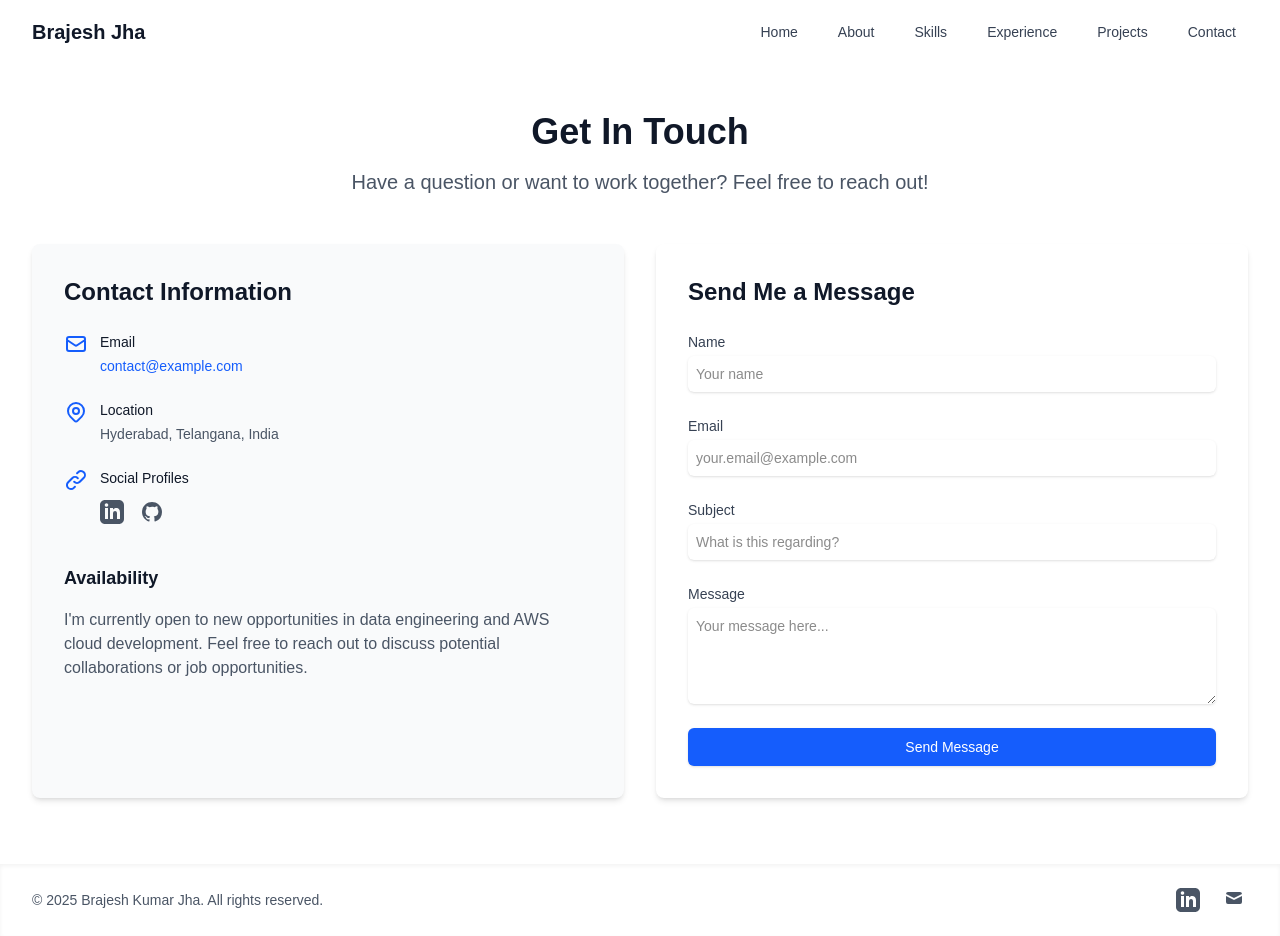
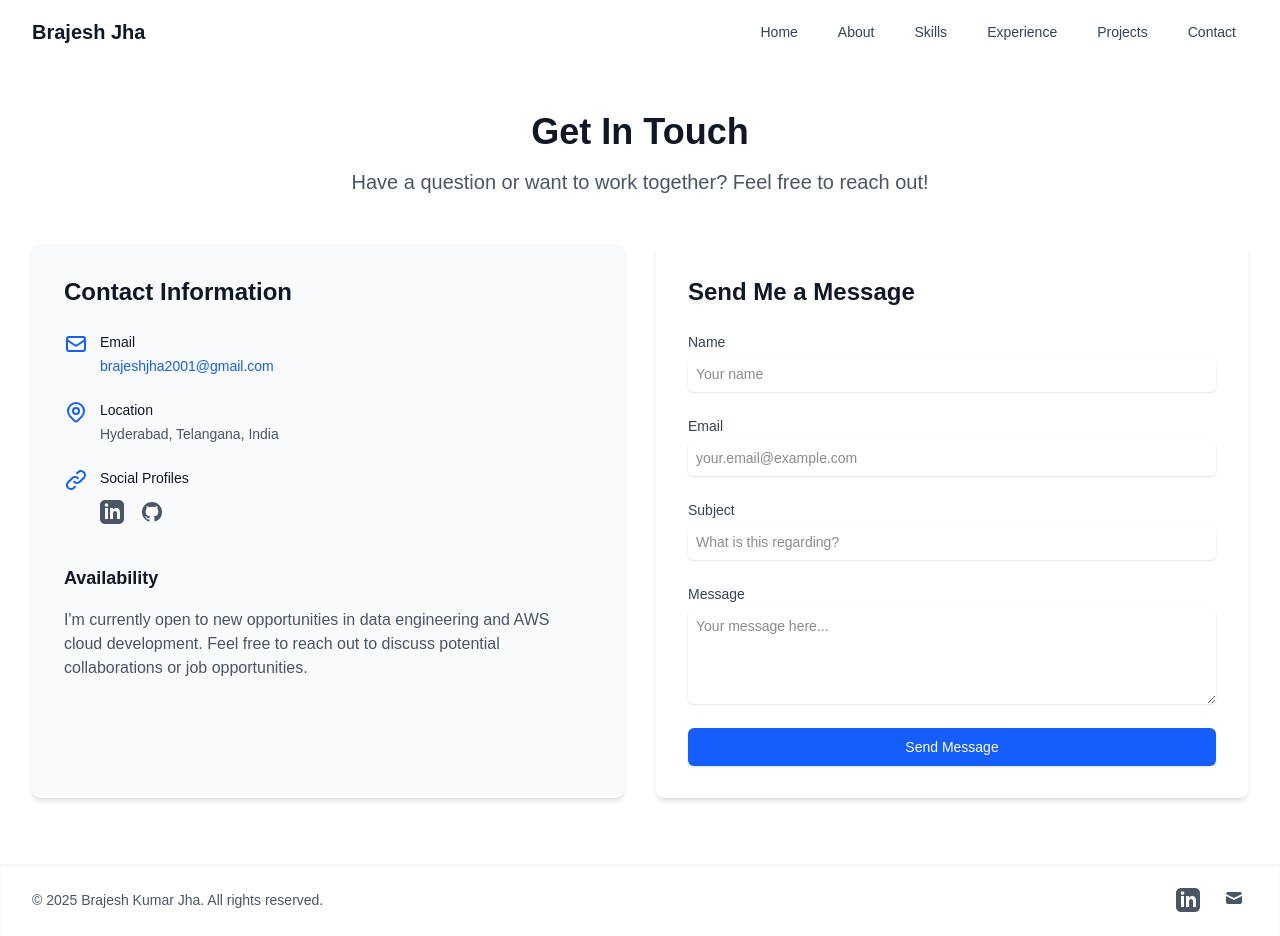
Before and after one commit to brajeshkrjha/portfolio, a Next.js app: page /contact in a window 1280 px wide. Built offline with nearby package versions, Linux system fonts and the light colour scheme.

Commit message:
Modifications

```diff
--- a/app/about/page.js
+++ b/app/about/page.js
@@ -17,7 +17,7 @@ export default function About() {
           <div className="md:w-1/3">
             <div className="aspect-w-1 aspect-h-1 rounded-lg overflow-hidden shadow-lg">
               <Image
-                src="/profile.svg"
+                src="/my_img.jpg"
                 alt="Brajesh Kumar Jha"
                 width={400}
                 height={400}
@@ -63,7 +63,7 @@ export default function About() {
                   <svg className="h-5 w-5 text-blue-600 dark:text-blue-400 mr-3" fill="none" viewBox="0 0 24 24" stroke="currentColor">
                     <path strokeLinecap="round" strokeLinejoin="round" strokeWidth={2} d="M3 8l7.89 5.26a2 2 0 002.22 0L21 8M5 19h14a2 2 0 002-2V7a2 2 0 00-2-2H5a2 2 0 00-2 2v10a2 2 0 002 2z" />
                   </svg>
-                  <a href="mailto:contact@example.com" className="text-blue-600 dark:text-blue-400 hover:underline">contact@example.com</a>
+                  <a href="mailto:brajeshjha2001@gmail.com" className="text-blue-600 dark:text-blue-400 hover:underline">brajeshjha2001@gmail.com</a>
                 </div>
               </div>
             </div>
--- a/app/contact/page.js
+++ b/app/contact/page.js
@@ -71,7 +71,7 @@ export default function Contact() {
                 <div className="ml-3">
                   <p className="text-sm font-medium text-gray-900 dark:text-white">Email</p>
                   <p className="text-sm text-gray-600 dark:text-gray-300 mt-1">
-                    <a href="mailto:contact@example.com" className="text-blue-600 dark:text-blue-400 hover:underline">contact@example.com</a>
+                    <a href="mailto:brajeshjha2001@gmail.com" className="text-blue-600 dark:text-blue-400 hover:underline">brajeshjha2001@gmail.com</a>
                   </p>
                 </div>
               </div>
@@ -119,7 +119,7 @@ export default function Contact() {
                       </svg>
                     </a>
                     <a
-                      href="https://github.com/username"
+                      href="https://github.com/brajeshkrjha"
                       target="_blank"
                       rel="noopener noreferrer"
                       className="text-gray-600 dark:text-gray-400 hover:text-gray-900 dark:hover:text-white"
--- a/app/page.js
+++ b/app/page.js
@@ -21,7 +21,7 @@ export default function Home() {
               <div className="flex justify-center mb-8 md:hidden">
                 <div className="w-64 h-64 relative rounded-full overflow-hidden border-4 border-blue-600 dark:border-blue-400 shadow-xl">
                   <Image
-                    src="/profile.svg"
+                    src="/my_img.jpg"
                     alt="Brajesh Kumar Jha"
                     fill
                     className="object-cover"
@@ -46,7 +46,7 @@ export default function Home() {
             <div className="md:w-1/2 hidden md:flex justify-center">
               <div className="w-64 h-64 sm:w-72 sm:h-72 md:w-80 md:h-80 relative rounded-full overflow-hidden border-4 border-blue-600 dark:border-blue-400 shadow-xl">
                 <Image
-                  src="/profile.svg"
+                  src="/my_img.jpg"
                   alt="Brajesh Kumar Jha"
                   fill
                   className="object-cover"
--- a/app/projects/[id]/page.js
+++ b/app/projects/[id]/page.js
@@ -88,7 +88,7 @@ export default function ProjectDetail() {
         "Received positive feedback for intuitive user interface"
       ],
       image: "/project3.svg",
-      link: "https://github.com/username/rajya"
+      link: "https://github.com/brajeshkrjha/rajya"
     },
     {
       id: "todo-app",
@@ -113,7 +113,7 @@ export default function ProjectDetail() {
         "Created a responsive design that works across devices"
       ],
       image: "/project4.svg",
-      link: "https://github.com/username/todo-app"
+      link: "https://github.com/brajeshkrjha/todo-app"
     }
   ];
 
--- a/app/projects/page.js
+++ b/app/projects/page.js
@@ -82,7 +82,7 @@ export default function Projects() {
         "Received positive feedback for intuitive user interface"
       ],
       image: "/project3.svg", // Placeholder image
-      link: "https://github.com/username/rajya" // Placeholder link
+      link: "https://github.com/brajeshkrjha/rajya" // Placeholder link
     },
     {
       id: "todo-app",
@@ -107,7 +107,7 @@ export default function Projects() {
         "Created a responsive design that works across devices"
       ],
       image: "/project4.svg", // Placeholder image
-      link: "https://github.com/username/todo-app" // Placeholder link
+      link: "https://github.com/brajeshkrjha/todo-app" // Placeholder link
     }
   ];
 
--- a/components/Footer.js
+++ b/components/Footer.js
@@ -32,7 +32,7 @@ export default function Footer() {
               </svg>
             </Link>
             <Link
-              href="mailto:contact@example.com"
+              href="mailto:brajeshjha2001@gmail.com"
               className="text-gray-600 dark:text-gray-400 hover:text-gray-900 dark:hover:text-white"
             >
               <span className="sr-only">Email</span>
```
Also changed, not shown: 1 other file (tests, documents, lock files or other folders).
